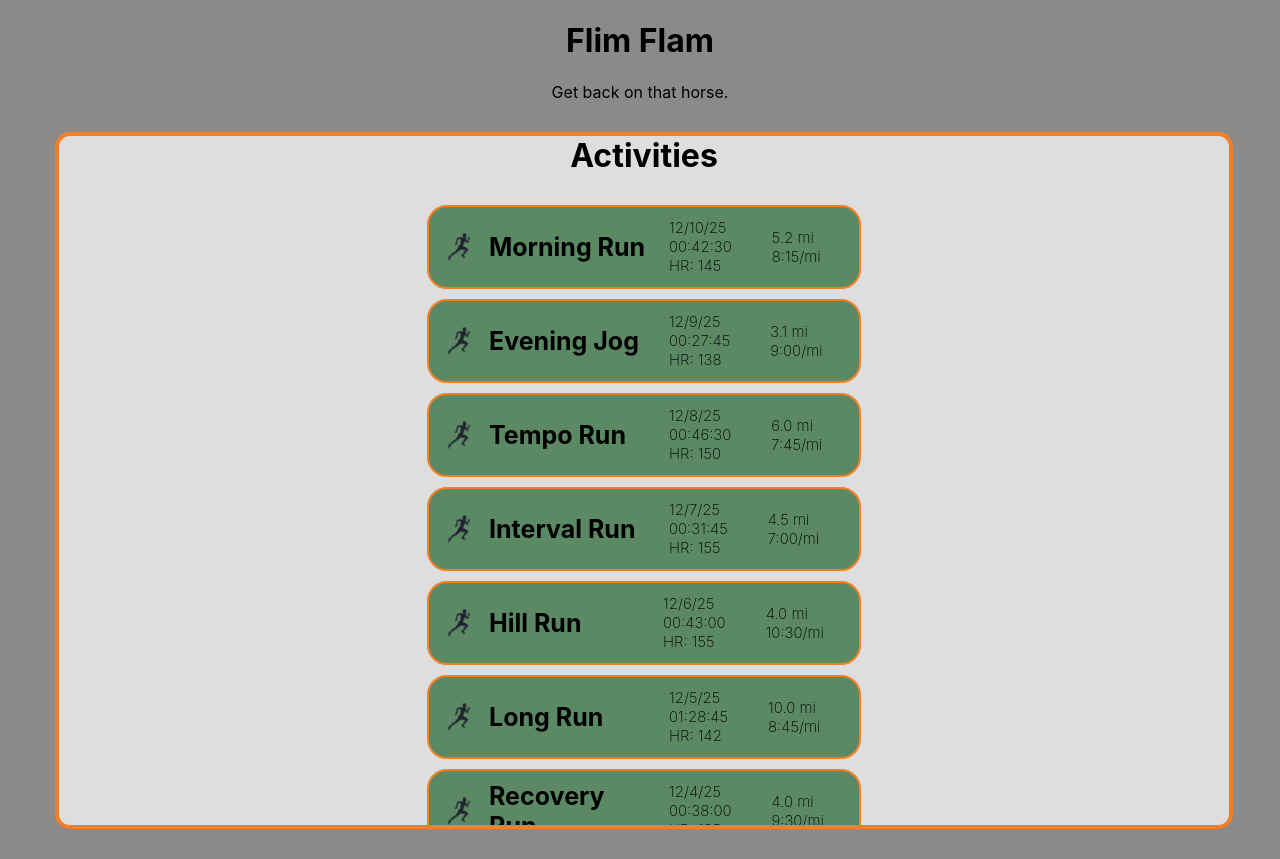
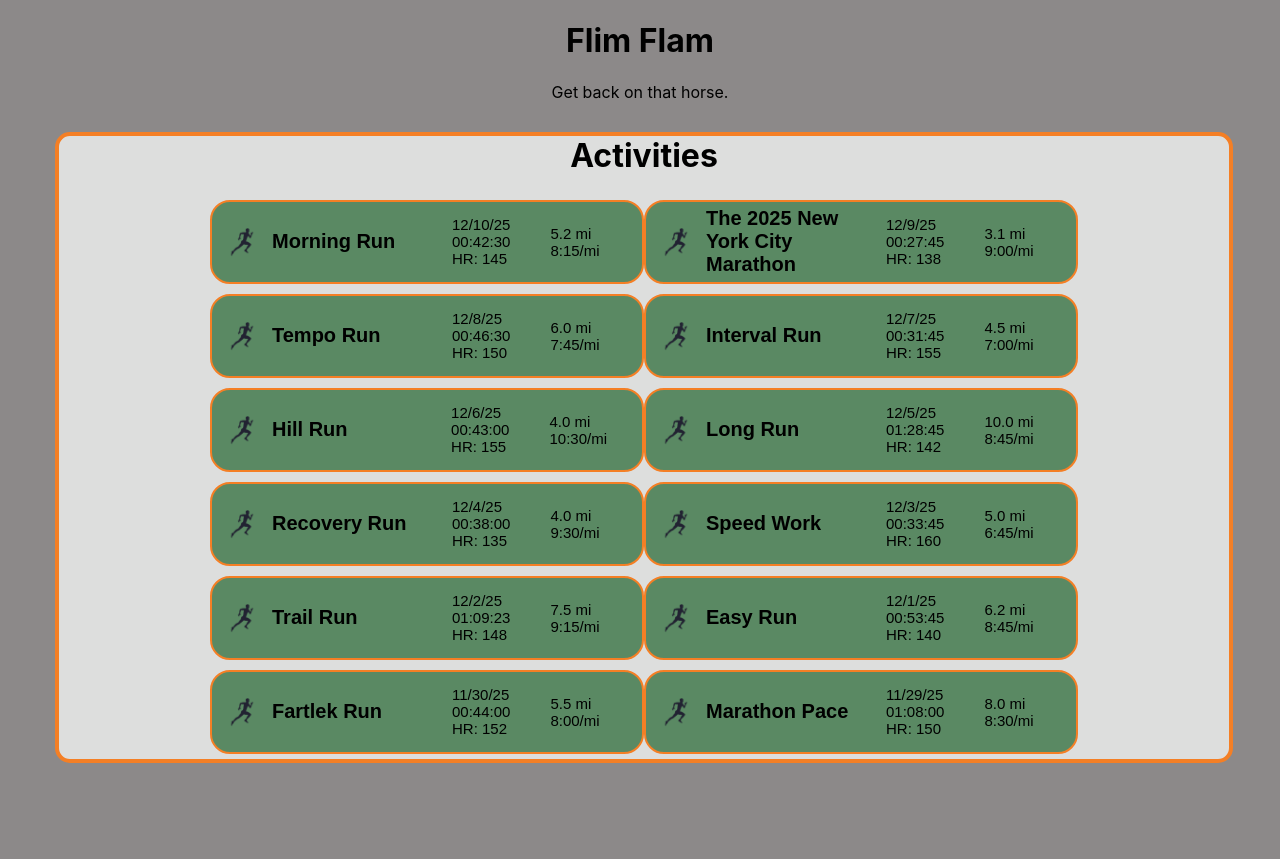
Before and after one commit to SamFGomez/flimflam, a React (Create React App) app: page / in a window 1280 px wide. After the commit the page ends 800 px from the top, so only its background shows below. Built offline with nearby package versions, Linux system fonts and the light colour scheme.

Commit message:
some styling

```diff
--- a/src/components/ActivityDisplay.js
+++ b/src/components/ActivityDisplay.js
@@ -6,25 +6,30 @@ class ActivityDisplay extends Component {
       super(props);
       this.state = {
           activities:[
-            {title: "Morning Run", date: "12/10/25", hr: "145", pace: "8:15", milage: "5.2", duration: "00:42:30"},
-            {title: "Evening Jog", date: "12/9/25", hr: "138", pace: "9:00", milage: "3.1", duration: "00:27:45"},
-            {title: "Tempo Run", date: "12/8/25", hr: "150", pace: "7:45", milage: "6.0", duration: "00:46:30"},
-            {title: "Interval Run", date: "12/7/25", hr: "155", pace: "7:00", milage: "4.5", duration: "00:31:45"},
-            {title: "Hill Run", date: "12/6/25", hr: "155", pace: "10:30", milage: "4.0", duration: "00:43:00"},
-            {title: "Long Run", date: "12/5/25", hr: "142", pace: "8:45", milage: "10.0", duration: "01:28:45"},
-            {title: "Recovery Run", date: "12/4/25", hr: "135", pace: "9:30", milage: "4.0", duration: "00:38:00"},
-            {title: "Speed Work", date: "12/3/25", hr: "160", pace: "6:45", milage: "5.0", duration: "00:33:45"},
-            {title: "Trail Run", date: "12/2/25", hr: "148", pace: "9:15", milage: "7.5", duration: "01:09:23"},
-            {title: "Easy Run", date: "12/1/25", hr: "140", pace: "8:45", milage: "6.2", duration: "00:53:45"},
-            {title: "Fartlek Run", date: "11/30/25", hr: "152", pace: "8:00", milage: "5.5", duration: "00:44:00"},
-            {title: "Marathon Pace", date: "11/29/25", hr: "150", pace: "8:30", milage: "8.0", duration: "01:08:00"},
+            {id: 1, title: "Morning Run", date: "12/10/25", hr: "145", pace: "8:15", milage: "5.2", duration: "00:42:30"},
+            {id: 2, title: "The 2025 New York City Marathon", date: "12/9/25", hr: "138", pace: "9:00", milage: "3.1", duration: "00:27:45"},
+            {id: 3, title: "Tempo Run", date: "12/8/25", hr: "150", pace: "7:45", milage: "6.0", duration: "00:46:30"},
+            {id: 4, title: "Interval Run", date: "12/7/25", hr: "155", pace: "7:00", milage: "4.5", duration: "00:31:45"},
+            {id: 5, title: "Hill Run", date: "12/6/25", hr: "155", pace: "10:30", milage: "4.0", duration: "00:43:00"},
+            {id: 6, title: "Long Run", date: "12/5/25", hr: "142", pace: "8:45", milage: "10.0", duration: "01:28:45"},
+            {id: 7, title: "Recovery Run", date: "12/4/25", hr: "135", pace: "9:30", milage: "4.0", duration: "00:38:00"},
+            {id: 8, title: "Speed Work", date: "12/3/25", hr: "160", pace: "6:45", milage: "5.0", duration: "00:33:45"},
+            {id: 9, title: "Trail Run", date: "12/2/25", hr: "148", pace: "9:15", milage: "7.5", duration: "01:09:23"},
+            {id: 10, title: "Easy Run", date: "12/1/25", hr: "140", pace: "8:45", milage: "6.2", duration: "00:53:45"},
+            {id: 11, title: "Fartlek Run", date: "11/30/25", hr: "152", pace: "8:00", milage: "5.5", duration: "00:44:00"},
+            {id: 12, title: "Marathon Pace", date: "11/29/25", hr: "150", pace: "8:30", milage: "8.0", duration: "01:08:00"},
           ]
       }
   }
 
+  selectActivity(e){
+    console.log(e.target.id);
+  }
+
   ActivityChoice = (props) => {
     return (
-        <div className="ActivityChoice">
+      <button  className="ActivityChoiceButton">
+        <div className="ActivityChoice" id={props.id} onClick={this.selectActivity}>
           <img src="/images/running-man.png" alt="Running Icon" />
           <p className="ActivityChoiceTitle">
             <span>{props.title}</span>
@@ -42,6 +47,7 @@ class ActivityDisplay extends Component {
 
           </div>
         </div>
+      </button>
     );
   }
 
--- a/src/css/style.css
+++ b/src/css/style.css
@@ -44,6 +44,7 @@ p{
     max-height:630px;
     overflow-y:scroll;
     justify-content: center;
+    text-align: center;
 }
 .ActivityChoice {
     border: 2px solid rgb(244, 127, 37);
@@ -53,11 +54,18 @@ p{
     border-radius: 20px;
     padding: 5px 15px;
     display:flex;
-    margin:10px auto;
+    margin:5px auto;
+}
+
+.ActivityChoiceButton{
+    background:none;
+    border:none;
+    padding:0;
+    margin:0;
 }
 
 .ActivityChoice:hover{
-    border: 6px solid rgb(244, 127, 37);
+    border: 3px solid rgb(244, 127, 37);
     background: #3a5d40;
     color:white;
 }
@@ -72,15 +80,17 @@ p{
     align-self:center;
     font-weight: 250;
     font-size:15px;
-    margin: 0 20px
+    margin: 0 20px;
+    text-align: left;
 }
 
 .ActivityChoiceTitle{
     margin: 0;
-    font-size:25px;
+    font-size:20px;
     font-weight:700;
     align-self:center;
     width:40%;
+    text-align: left;;
 }
 
 .ActivityChoiceDescription {
```
